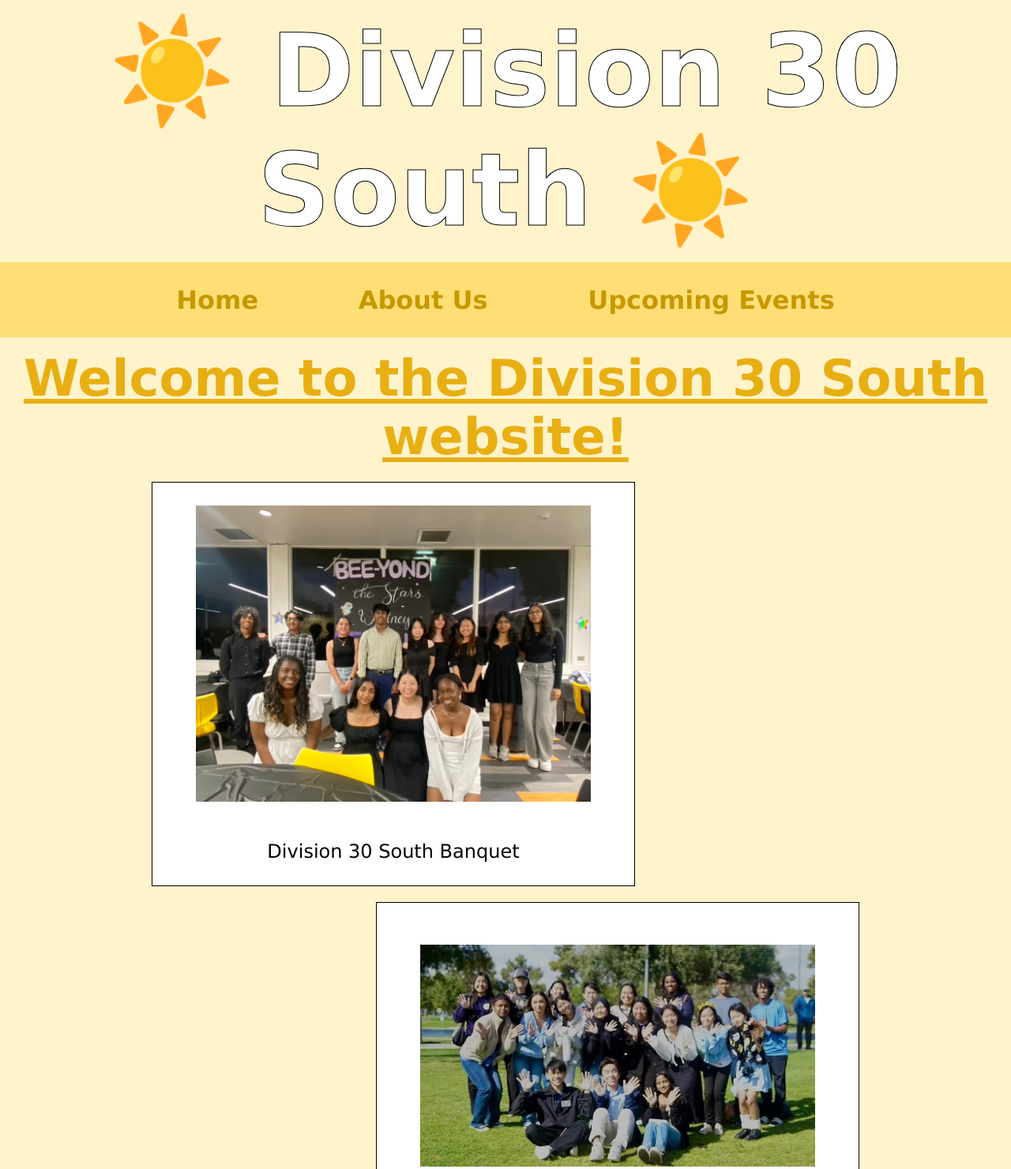
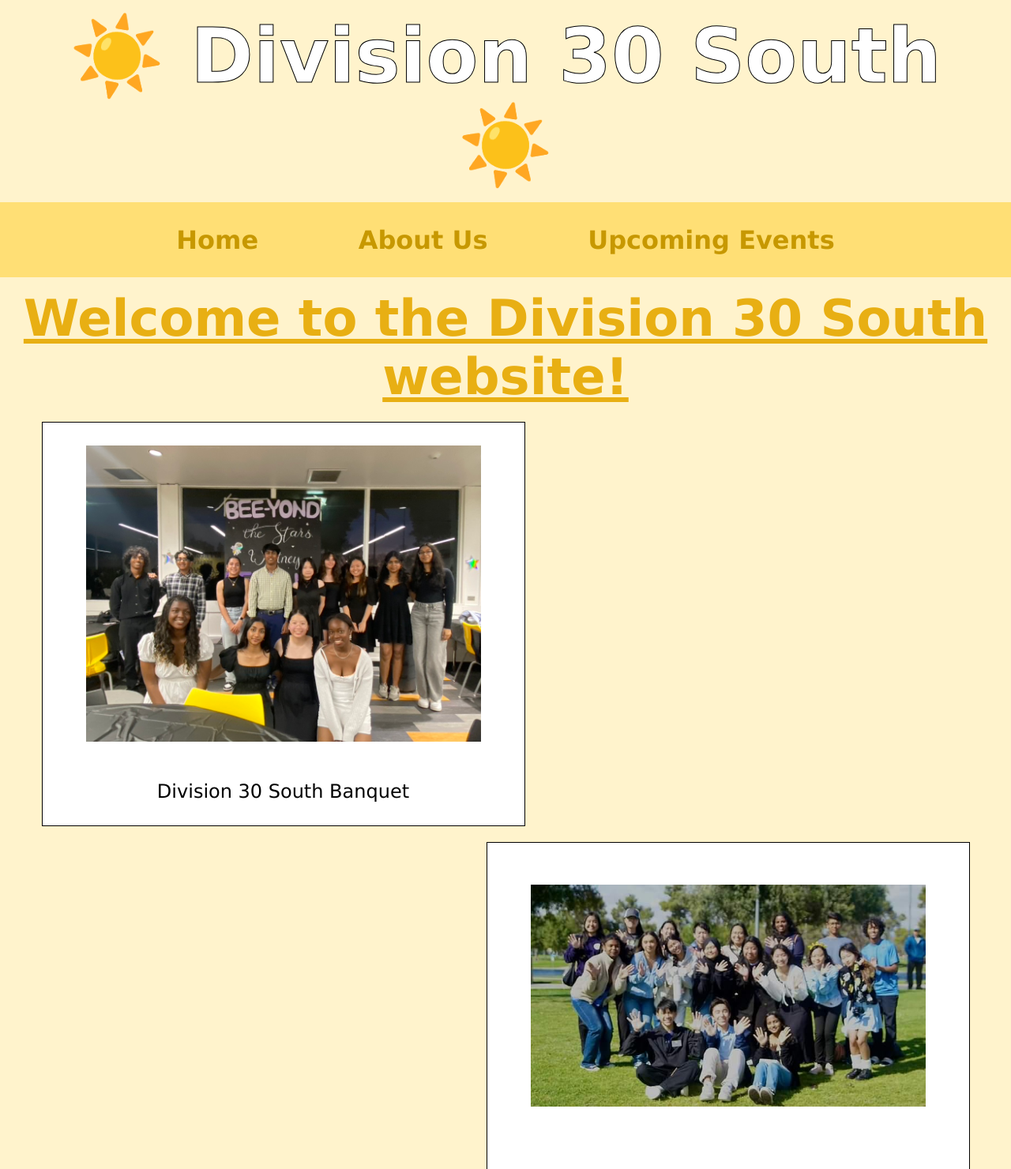
Before and after one commit to aliciayc1/DLTMockApp, a plain HTML site: page index.html in a window 1280 px wide. Shown: the top 1480 px of the page at 79% size. Drawn offline with Linux system fonts and the light colour scheme.

Commit message:
formatting

```diff
--- a/index.html
+++ b/index.html
@@ -4,7 +4,7 @@
 <link rel="stylesheet" href="main.css">
 </head>
 <body>
-    <h1 style="font-size: 8em; margin: 15px; color: white; -webkit-text-stroke: 1px black;">☀️ Division 30 South ☀️</h1>
+    <h1 style="font-size: 6em; margin: 15px; color: white; -webkit-text-stroke: 1px black;">☀️ Division 30 South ☀️</h1>
     <div style="background-color: #ffdf75;">
         <div id="navbar" class="container">
             <li><a href="index.html">Home</a></li>
@@ -13,7 +13,7 @@
         </div>
     </div>
     <h2>Welcome to the Division 30 South website!</h2>
-    <div style="width: 70%; margin: auto; box-sizing: border-box;">
+    <div style="width: 1175px; margin: auto; box-sizing: border-box;">
         <div class="images" style="float: left;">
             <img src="media/banquet.jpeg" style="width: 500px;">
             <p>Division 30 South Banquet</p>
@@ -32,7 +32,7 @@
         </div>
         <div style="clear:both;"></div>
     </div>
-    <div style="background-color: white; background-color: #fffbed; padding: 10px; width: 70%; margin: auto; box-sizing: border-box;">
+    <div style="background-color: white; background-color: #fffbed; padding: 10px; width: 1175px; margin: auto; box-sizing: border-box;">
         <p style="font-size: 2.2em; font-weight: bold;">Upcoming Events:</p>
         <p>Wittman Warrior Fest - Friday 5/10 from 4 to 6 PM</p>
         <p>Flavors of Cerritos - Friday 6/10 from 3:45 to 6:30 or 6 to 8:30 PM</p>
```
Also changed, not shown: about.html (+1 -1 lines), upcoming-events.html (+1 -1 lines).
